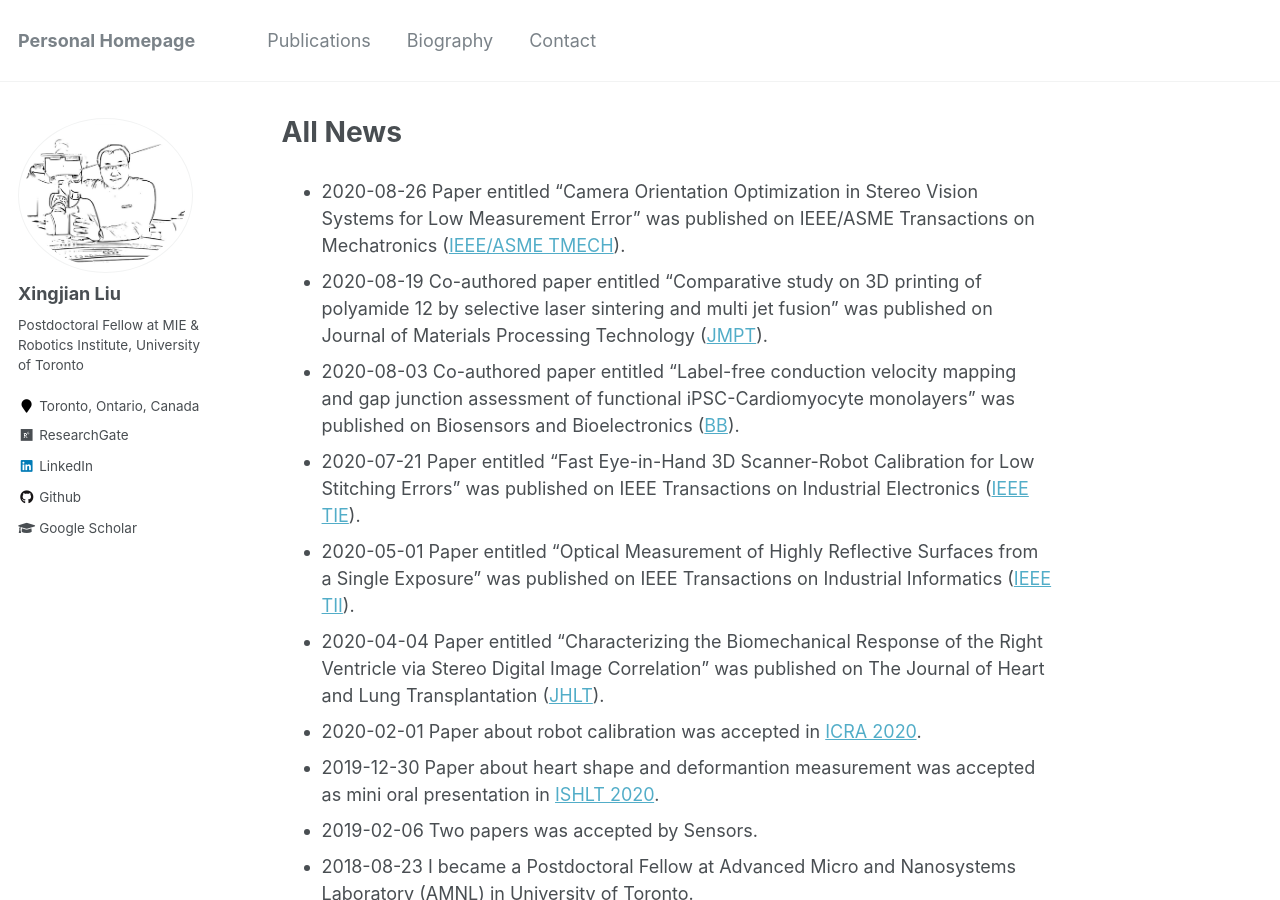
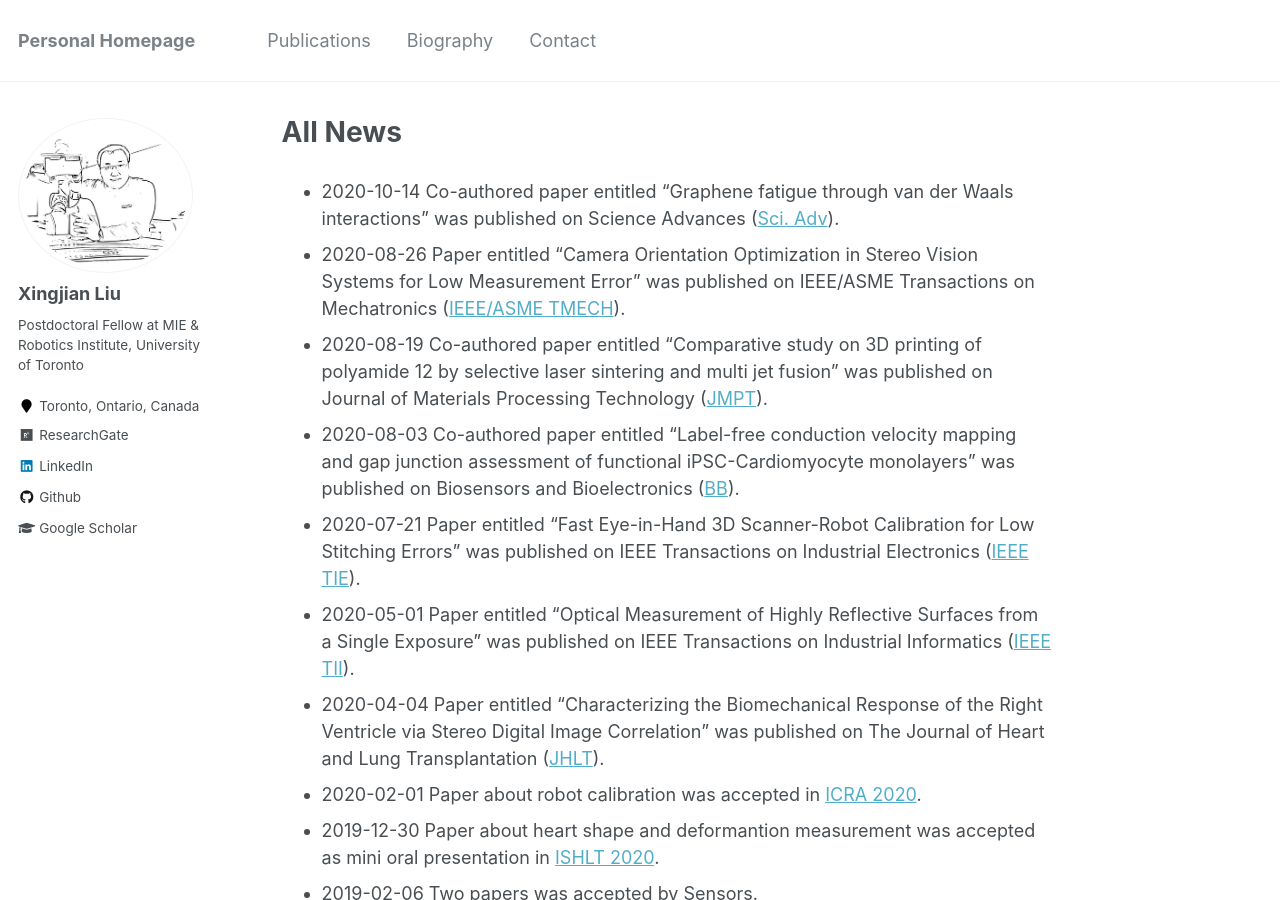
Before and after one commit to xingjianliu/xingjianliu.github.io, a Jekyll site: the page built from _pages/news.md, in a window 1280 px wide and 900 px high. Built offline with Jekyll 4.4.1, drawn with Linux system fonts in a browser that asks for light colours.

Commit message:
Update news.md

```diff
--- a/_pages/news.md
+++ b/_pages/news.md
@@ -3,6 +3,7 @@ title: "All News"
 permalink: /news/
 author_profile: true
 ---
+* 2020-10-14 Co-authored paper entitled "Graphene fatigue through van der Waals interactions" was published on Science Advances ([Sci. Adv](https://doi.org/10.1126/sciadv.abb1335)).
 * 2020-08-26 Paper entitled "Camera Orientation Optimization in Stereo Vision Systems for Low Measurement Error" was published on IEEE/ASME Transactions on Mechatronics  ([IEEE/ASME TMECH](https://doi.org/10.1109/TMECH.2020.3019305)).
 * 2020-08-19 Co-authored paper entitled "Comparative study on 3D printing of polyamide 12 by selective laser sintering and multi jet fusion" was published on Journal of Materials Processing Technology ([JMPT](https://doi.org/10.1016/j.jmatprotec.2020.116882)).
 * 2020-08-03 Co-authored paper entitled "Label-free conduction velocity mapping and gap junction assessment of functional iPSC-Cardiomyocyte monolayers" was published on Biosensors and Bioelectronics ([BB](https://doi.org/10.1016/j.bios.2020.112468)).
```
